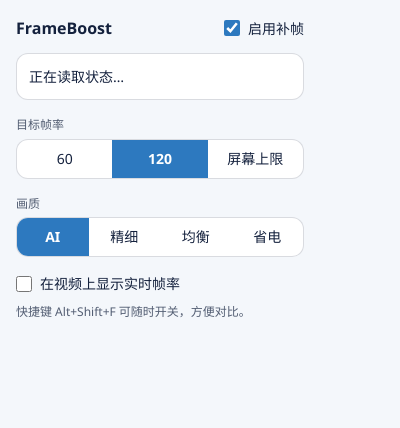
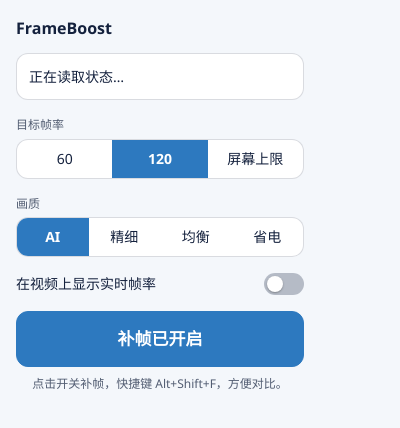
Before and after one commit to whaleinblack/frameboost, a browser extension: page popup.html in a window 400 px wide. Drawn offline with Linux system fonts and the light colour scheme.

Commit message:
Popup: large on/off button and a switch for the frame rate overlay
The on/off control moves to a full-width button at the bottom, the overlay
checkbox becomes a sliding switch, and no engine is named while interpolation
is off.

Co-Authored-By: Claude Opus 5.5 <noreply@anthropic.com>

```diff
--- a/popup.css
+++ b/popup.css
@@ -9,6 +9,7 @@
   --hs-on-accent: #ffffff;
   --hs-warn: #8a4b00;
   --hs-warn-surface: #fff1d6;
+  --hs-track: rgba(20, 33, 61, 0.28);
   color-scheme: light;
 }
 
@@ -24,6 +25,7 @@
     --hs-on-accent: #08111f;
     --hs-warn: #ffd08a;
     --hs-warn-surface: rgba(255, 176, 32, 0.16);
+    --hs-track: rgba(229, 237, 247, 0.28);
     color-scheme: dark;
   }
 }
@@ -58,19 +60,74 @@ p {
   gap: 12px;
 }
 
-.switch,
-.check {
+.toggle {
   display: flex;
   align-items: center;
-  gap: 8px;
+  justify-content: space-between;
+  gap: 12px;
+  margin-top: 16px;
   cursor: pointer;
 }
 
-input[type="checkbox"] {
+/* A pill that slides: the native checkbox keeps keyboard and screen reader behaviour. */
+.toggle input {
+  appearance: none;
+  position: relative;
+  flex: none;
+  width: 40px;
+  height: 22px;
+  margin: 0;
+  border-radius: 999px;
+  background: var(--hs-track);
+  cursor: pointer;
+  transition: background-color 160ms;
+}
+
+.toggle input::before {
+  content: "";
+  position: absolute;
+  top: 3px;
+  left: 3px;
   width: 16px;
   height: 16px;
-  margin: 0;
-  accent-color: var(--hs-accent);
+  border-radius: 50%;
+  background: #ffffff;
+  box-shadow: 0 1px 2px rgba(0, 0, 0, 0.3);
+  transition: transform 160ms;
+}
+
+.toggle input:checked {
+  background: var(--hs-accent);
+}
+
+.toggle input:checked::before {
+  transform: translateX(18px);
+}
+
+.power {
+  display: block;
+  width: 100%;
+  margin-top: 16px;
+  padding: 14px 16px;
+  border: 1px solid var(--hs-border);
+  border-radius: 12px;
+  background: var(--hs-surface);
+  color: var(--hs-text-muted);
+  font: inherit;
+  font-size: 17px;
+  font-weight: 600;
+  cursor: pointer;
+  transition: background-color 160ms, color 160ms;
+}
+
+.power[aria-pressed="true"] {
+  border-color: var(--hs-accent);
+  background: var(--hs-accent);
+  color: var(--hs-on-accent);
+}
+
+.center {
+  text-align: center;
 }
 
 .status {
@@ -177,14 +234,15 @@ legend {
 }
 
 .segments input:focus-visible + span,
-input[type="checkbox"]:focus-visible,
 .action:focus-visible {
   outline: 2px solid var(--hs-accent-strong);
   outline-offset: -2px;
 }
 
-.check {
-  margin-top: 16px;
+.toggle input:focus-visible,
+.power:focus-visible {
+  outline: 2px solid var(--hs-accent-strong);
+  outline-offset: 2px;
 }
 
 .action {
@@ -200,7 +258,10 @@ input[type="checkbox"]:focus-visible,
 }
 
 @media (prefers-reduced-motion: reduce) {
-  .segments span {
+  .segments span,
+  .toggle input,
+  .toggle input::before,
+  .power {
     transition: none;
   }
 }
--- a/popup.html
+++ b/popup.html
@@ -8,10 +8,6 @@
   <body>
     <header class="head">
       <h1>FrameBoost</h1>
-      <label class="switch">
-        <input id="enabled" type="checkbox" />
-        <span>启用补帧</span>
-      </label>
     </header>
 
     <section class="status" aria-live="polite">
@@ -43,12 +39,13 @@
       </div>
     </fieldset>
 
-    <label class="check">
-      <input id="hud" type="checkbox" />
+    <label class="toggle">
       <span>在视频上显示实时帧率</span>
+      <input id="hud" type="checkbox" role="switch" />
     </label>
 
-    <p class="note">快捷键 Alt+Shift+F 可随时开关，方便对比。</p>
+    <button id="enabled" class="power" type="button" aria-pressed="true">补帧已开启</button>
+    <p class="note center">点击开关补帧，快捷键 Alt+Shift+F，方便对比。</p>
     <script src="popup.js"></script>
   </body>
 </html>
--- a/popup.js
+++ b/popup.js
@@ -9,8 +9,14 @@ async function activeTabId() {
   return tab?.id;
 }
 
+function showPower() {
+  const on = settings.enabled !== false;
+  $("enabled").setAttribute("aria-pressed", String(on));
+  $("enabled").textContent = on ? "补帧已开启" : "补帧已关闭";
+}
+
 function showSettings() {
-  $("enabled").checked = settings.enabled;
+  showPower();
   $("hud").checked = settings.hud;
   document.querySelector(`input[name=targetFps][value="${settings.targetFps}"]`).checked = true;
   document.querySelector(`input[name=quality][value="${settings.quality}"]`).checked = true;
@@ -25,7 +31,9 @@ function showEngine(status) {
   const reason = $("engine-note");
   let kind = "";
   let text = "";
-  if (status?.engine === "neural") {
+  if (status?.state === "off") {
+    // Nothing is interpolating, so no engine is worth naming.
+  } else if (status?.engine === "neural") {
     kind = "ai";
     if (status.state === "loading") text = "AI 补帧：正在加载模型";
     else if (status.state === "audioWait") text = "AI 补帧：等你点一下视频页面";
@@ -88,7 +96,17 @@ function save(partial) {
   chrome.storage.sync.set(partial);
 }
 
-$("enabled").addEventListener("change", (event) => save({ enabled: event.target.checked }));
+$("enabled").addEventListener("click", () => {
+  save({ enabled: !settings.enabled });
+  showPower();
+  refresh();
+});
+// The shortcut can switch it while the popup is open.
+chrome.storage.onChanged.addListener((changes, area) => {
+  if (area !== "sync" || !changes.enabled) return;
+  settings.enabled = changes.enabled.newValue;
+  showPower();
+});
 $("hud").addEventListener("change", (event) => save({ hud: event.target.checked }));
 document.querySelectorAll("input[name=targetFps]").forEach((input) => {
   input.addEventListener("change", () => save({ targetFps: Number(input.value) }));
```
Also changed, not shown: tests/e2e.mjs (+21 -1 lines).
